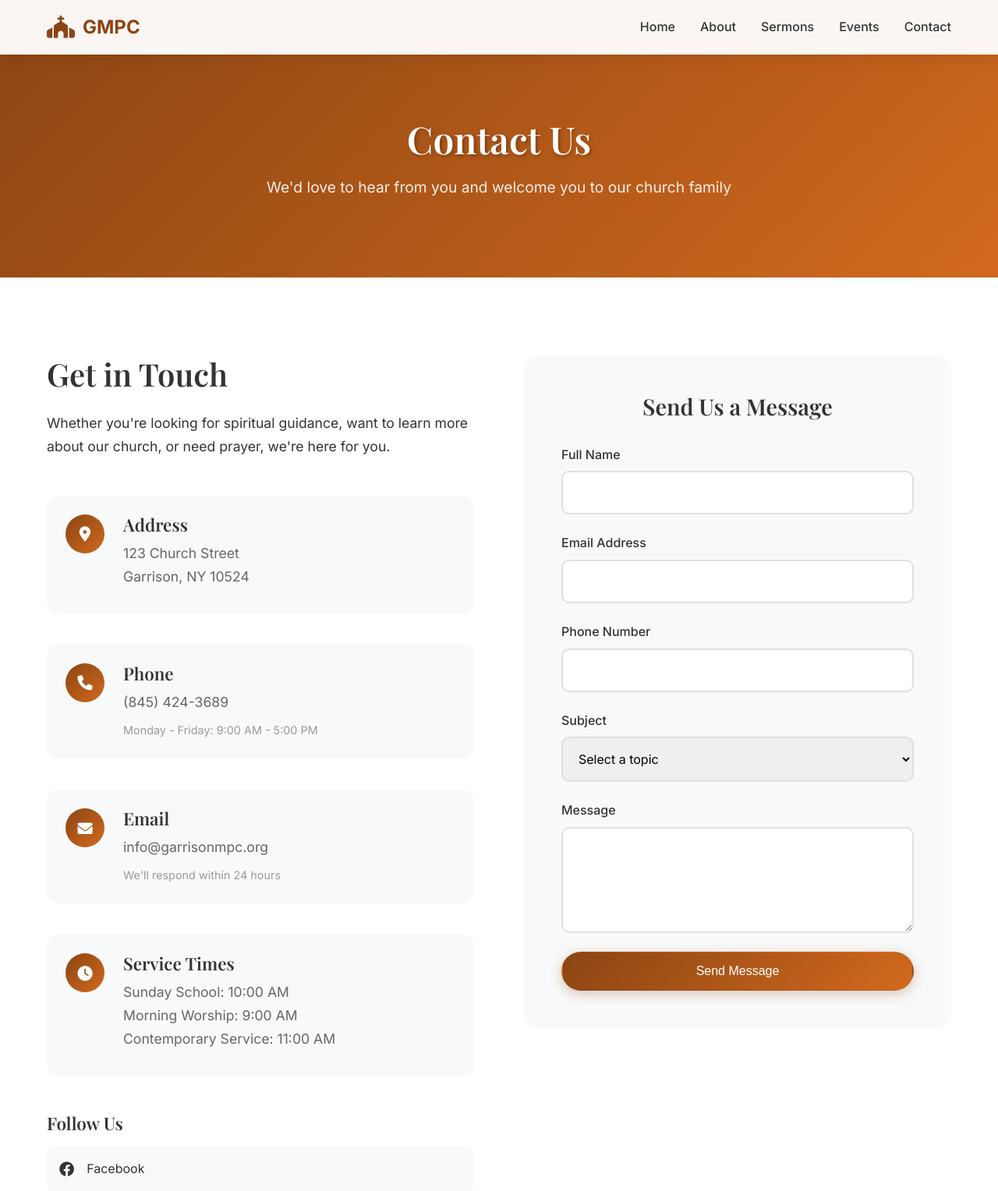
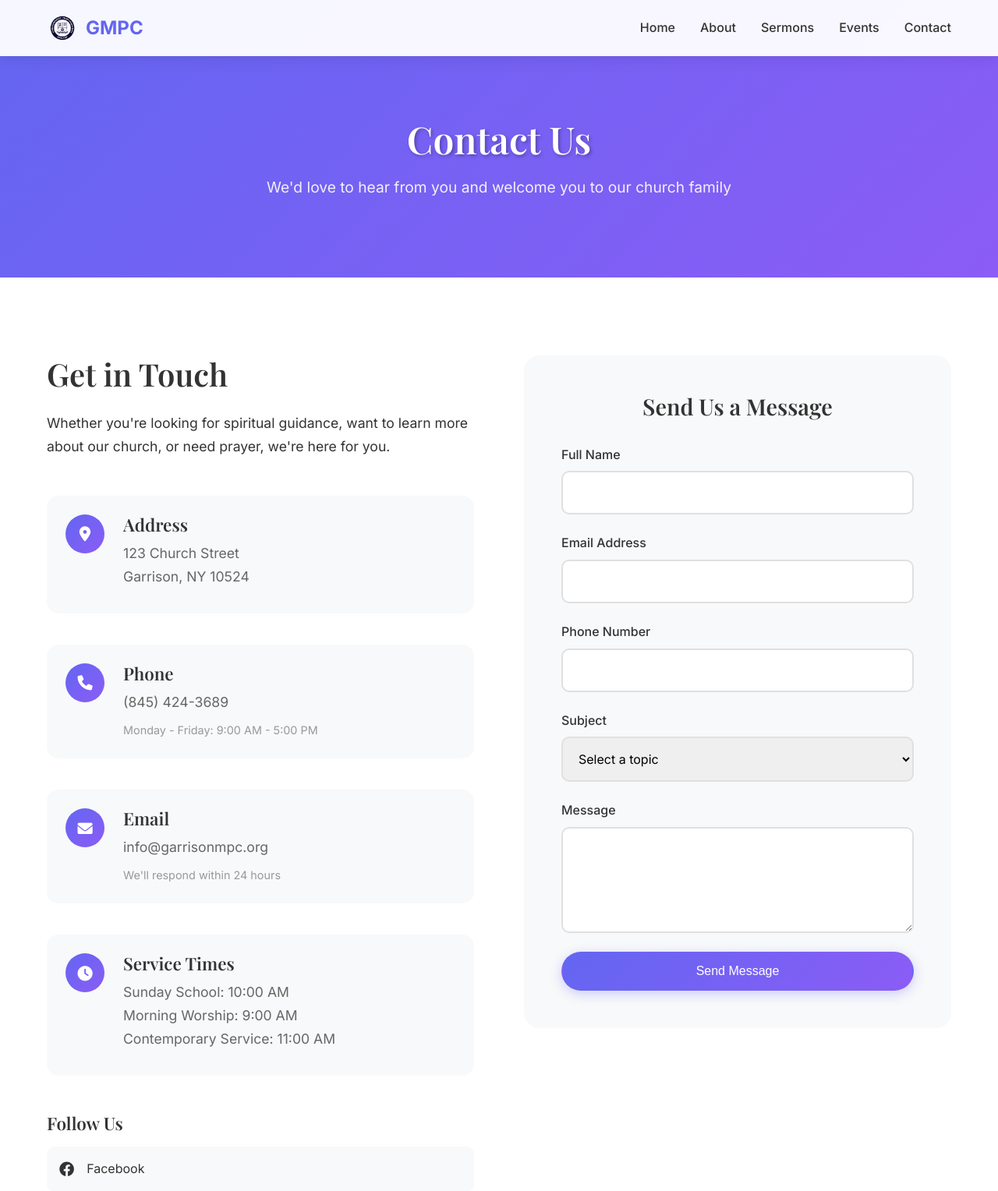
Before and after one commit to kwamewilder/Garrison-Methodist-Presby-Church, a PHP site: page /contact.html in a window 1280 px wide. Shown: the top 1528 px of the page at 78% size. Run offline with PHP 8.4, Linux system fonts and the light colour scheme.

Commit message:
Update Logo, Revert Colors, and Add Map

```diff
--- a/about.html
+++ b/about.html
@@ -14,7 +14,7 @@
         <nav class="navbar">
             <div class="nav-container">
                 <div class="nav-logo">
-                    <i class="fas fa-church"></i>
+                    <img src="images/logo.png" alt="GMPC Logo" class="logo-img">
                     <span>GMPC</span>
                 </div>
                 <ul class="nav-menu">
--- a/contact.html
+++ b/contact.html
@@ -14,7 +14,7 @@
         <nav class="navbar">
             <div class="nav-container">
                 <div class="nav-logo">
-                    <i class="fas fa-church"></i>
+                    <img src="images/logo.png" alt="GMPC Logo" class="logo-img">
                     <span>GMPC</span>
                 </div>
                 <ul class="nav-menu">
@@ -162,7 +162,7 @@
                 <p>Located in the heart of Garrison, we're easy to find and there's plenty of parking</p>
             </div>
             <div class="map-container">
-                <iframe src="https://www.google.com/maps/embed?pb=!1m18!1m12!1m3!1d3021.5555555555557!2d-73.9222222222222!3d41.3555555555556!2m3!1f0!2f0!3f0!3m2!1i1024!2i768!4f13.1!3m3!1m2!1s0x0%3A0x0!2zNDHCsDIxJzIwLjAiTiA3M8KwNTUnMjAuMCJX!5e0!3m2!1sen!2sus!4v1234567890123" width="100%" height="450" style="border:0;" allowfullscreen="" loading="lazy"></iframe>
+                <iframe src="https://www.google.com/maps/embed?pb=!1m18!1m12!1m3!1d2996.777085330255!2d-73.92472492404069!3d41.35555557130149!2m3!1f0!2f0!3f0!3m2!1i1024!2i768!4f13.1!3m3!1m2!1s0x89dd2ee3b2c4b5a7%3A0x5c3b8b8b8b8b8b8b!2s123%20Church%20St%2C%20Garrison%2C%20NY%2010524!5e0!3m2!1sen!2sus!4v1234567890123" width="100%" height="450" style="border:0;" allowfullscreen="" loading="lazy"></iframe>
             </div>
             <div class="directions-info">
                 <div class="directions-grid">
--- a/css/style.css
+++ b/css/style.css
@@ -52,14 +52,14 @@ p {
 }
 
 .btn-primary {
-    background: linear-gradient(135deg, #8B4513 0%, #D2691E 100%);
+    background: linear-gradient(135deg, #6366f1 0%, #8b5cf6 100%);
     color: white;
-    box-shadow: 0 4px 15px rgba(139, 69, 19, 0.3);
+    box-shadow: 0 4px 15px rgba(99, 102, 241, 0.3);
 }
 
 .btn-primary:hover {
     transform: translateY(-2px);
-    box-shadow: 0 8px 25px rgba(139, 69, 19, 0.4);
+    box-shadow: 0 8px 25px rgba(99, 102, 241, 0.4);
 }
 
 .btn-secondary {
@@ -132,12 +132,14 @@ p {
     align-items: center;
     font-size: 1.5rem;
     font-weight: 700;
-    color: #8B4513;
+    color: #6366f1;
 }
 
-.nav-logo i {
+.logo-img {
+    width: 40px;
+    height: 40px;
+    object-fit: contain;
     margin-right: 10px;
-    font-size: 1.8rem;
 }
 
 .nav-menu {
@@ -166,7 +168,7 @@ p {
     left: 0;
     width: 0;
     height: 2px;
-    background: #8B4513;
+    background: #6366f1;
     transition: width 0.3s ease;
 }
 
@@ -987,7 +989,7 @@ p {
 .contact-icon {
     width: 50px;
     height: 50px;
-    background: linear-gradient(135deg, #8B4513 0%, #D2691E 100%);
+    background: linear-gradient(135deg, #6366f1 0%, #8b5cf6 100%);
     border-radius: 50%;
     display: flex;
     align-items: center;
@@ -1345,7 +1347,7 @@ p {
 /* Page Header Styles */
 .page-header {
     padding: 150px 0 100px;
-    background: linear-gradient(135deg, #8B4513 0%, #D2691E 100%);
+    background: linear-gradient(135deg, #6366f1 0%, #8b5cf6 100%);
     color: white;
     text-align: center;
 }
--- a/events.html
+++ b/events.html
@@ -14,7 +14,7 @@
         <nav class="navbar">
             <div class="nav-container">
                 <div class="nav-logo">
-                    <i class="fas fa-church"></i>
+                    <img src="images/logo.png" alt="GMPC Logo" class="logo-img">
                     <span>GMPC</span>
                 </div>
                 <ul class="nav-menu">
--- a/index.html
+++ b/index.html
@@ -14,7 +14,7 @@
         <nav class="navbar">
             <div class="nav-container">
                 <div class="nav-logo">
-                    <i class="fas fa-church"></i>
+                    <img src="images/logo.png" alt="GMPC Logo" class="logo-img">
                     <span>GMPC</span>
                 </div>
                 <ul class="nav-menu">
--- a/sermons.html
+++ b/sermons.html
@@ -14,7 +14,7 @@
         <nav class="navbar">
             <div class="nav-container">
                 <div class="nav-logo">
-                    <i class="fas fa-church"></i>
+                    <img src="images/logo.png" alt="GMPC Logo" class="logo-img">
                     <span>GMPC</span>
                 </div>
                 <ul class="nav-menu">
```
Also changed, not shown: other parts of css/style.css (+31 -31 lines).
